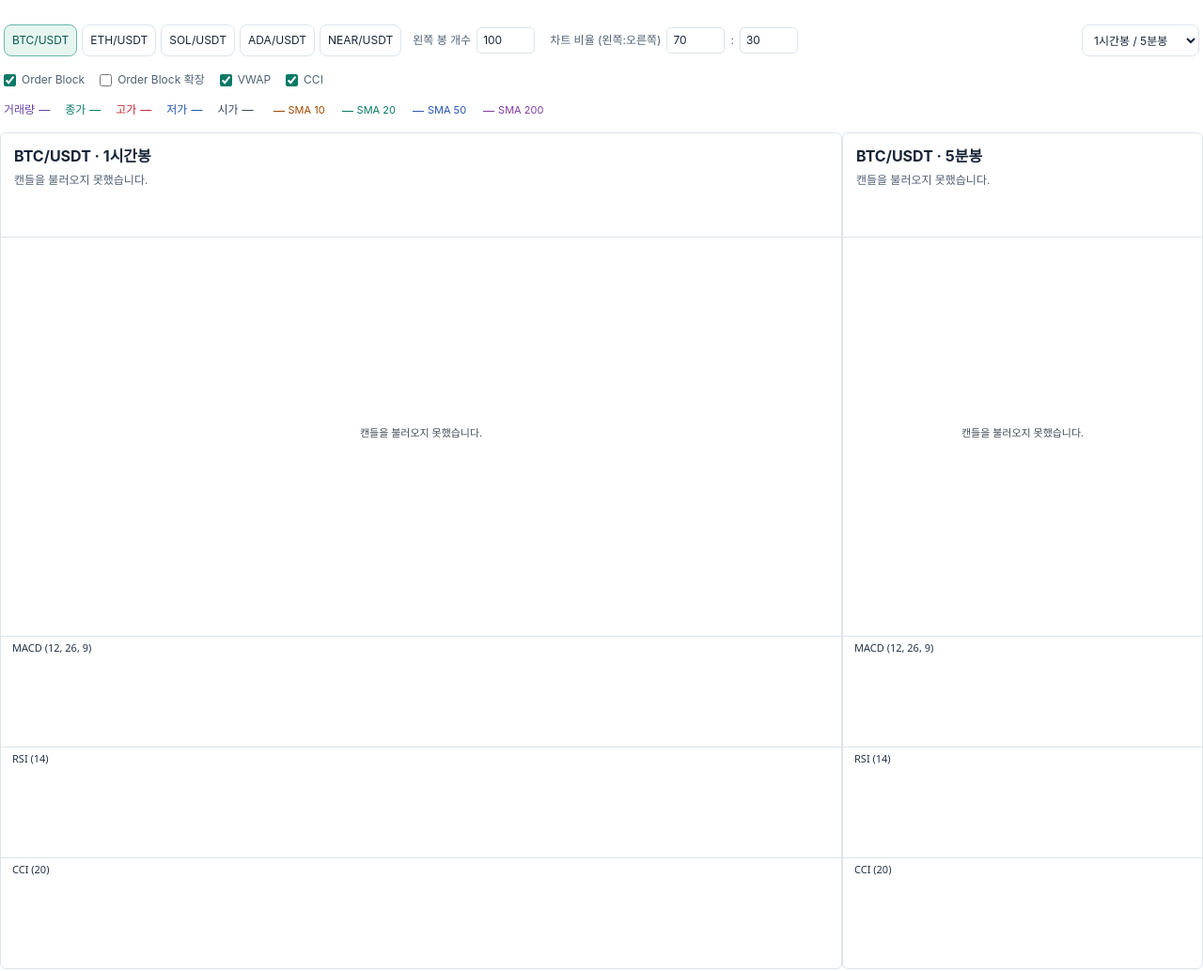
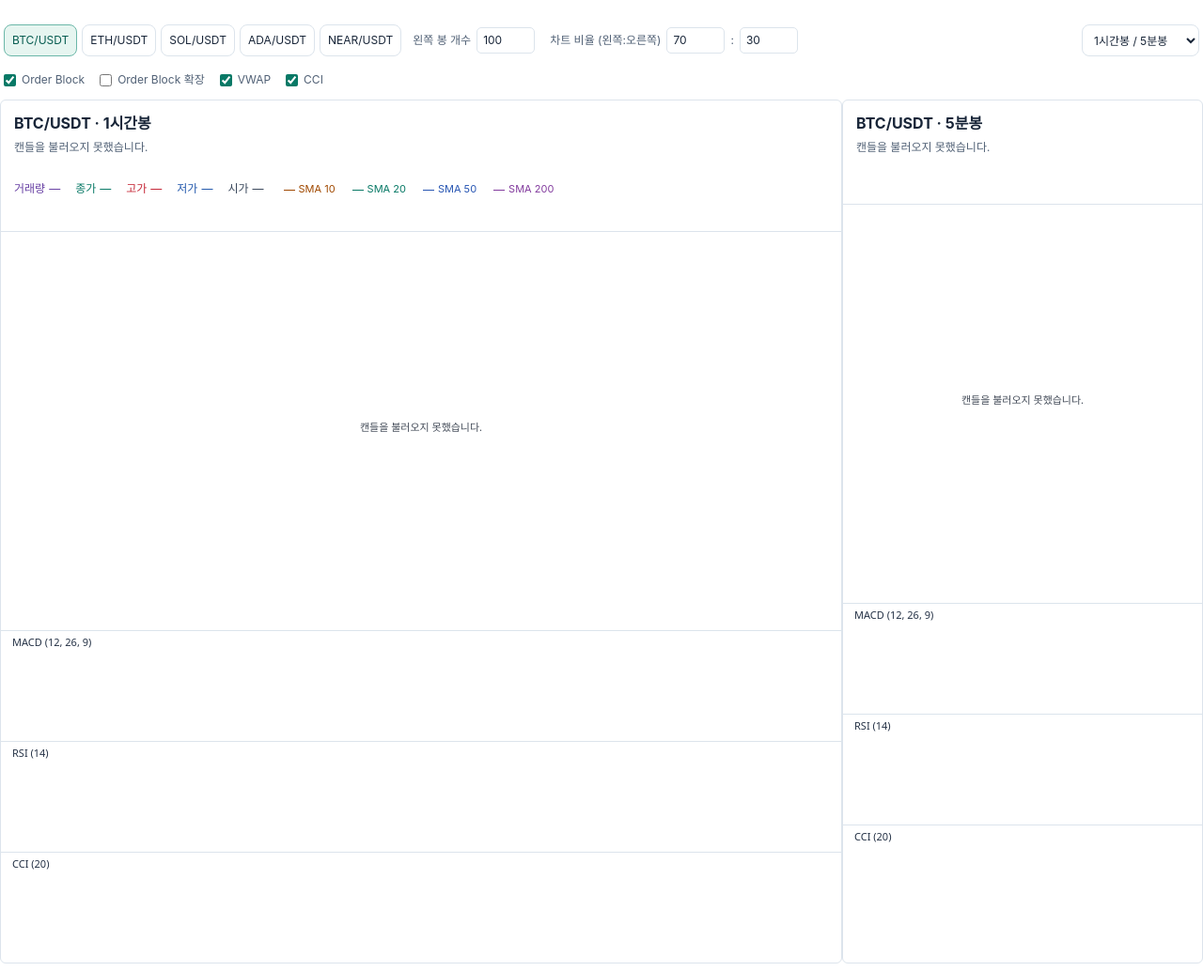
Before and after one commit to moneysweeper/CRT, a plain HTML site: page dist/index.html in a window 1280 px wide. Shown: the top 1034 px of the page at 94% size. Drawn offline with Linux system fonts and the light colour scheme; no server answers.

Commit message:
Move daily summary and SMA legend into left chart header

```diff
--- a/dist/index.html
+++ b/dist/index.html
@@ -20,7 +20,7 @@ main{padding-block:22px}
 .chart-settings label{display:inline-flex;align-items:center;gap:6px}
 .chart-settings input{width:62px;padding:4px 6px;font:inherit;color:#182538;border:1px solid var(--line);border-radius:5px}
 .chart-ratio{display:inline-flex;align-items:center;gap:6px}
-.daily{display:flex;flex-wrap:wrap;align-items:baseline;gap:5px 18px;margin:0 4px 12px;font-size:12px}
+.daily{display:flex;flex-wrap:wrap;align-items:baseline;gap:5px 18px;margin:6px 0 0;font-size:12px}
 .daily dl{display:flex;flex-wrap:wrap;gap:4px 16px;margin:0}
 .daily dl>div{display:flex;align-items:baseline;gap:4px;white-space:nowrap}
 .daily dt,.daily dd{margin:0}
@@ -96,7 +96,9 @@ a{color:inherit}
 <label><input id="vwap-toggle" type="checkbox" checked>VWAP</label>
 <label><input id="cci-toggle" type="checkbox" checked>CCI</label>
 </div>
-<section class="daily" aria-label="오늘 시세">
+
+<div class="grid">
+<article><div class="chart-head"><h2></h2><p class="readout"><span class="candle-date"></span><span class="next-candle" hidden></span><span class="candle-values" hidden><span class="candle-prices"></span> <span class="candle-change close-change"></span> <span class="candle-volume"></span> <span class="candle-change volume-change"></span></span></p><section class="daily" aria-label="오늘 시세">
 <dl>
 <div class="daily-volume"><dt>거래량</dt><dd><span id="day-volume">—</span><span class="daily-change" id="day-volume-change" aria-label="전일 대비 거래량 증감률"></span></dd></div>
 <div class="daily-close"><dt>종가</dt><dd><span id="day-close">—</span><span class="daily-change" id="day-close-change" aria-label="전일 대비 종가 증감률"></span></dd></div>
@@ -105,9 +107,7 @@ a{color:inherit}
 <div class="daily-open"><dt>시가</dt><dd id="day-open">—</dd></div>
 </dl>
 <div class="moving-averages" role="group" aria-label="단순이동평균선"></div>
-</section>
-<div class="grid">
-<article><div class="chart-head"><h2></h2><p class="readout"><span class="candle-date"></span><span class="next-candle" hidden></span><span class="candle-values" hidden><span class="candle-prices"></span> <span class="candle-change close-change"></span> <span class="candle-volume"></span> <span class="candle-change volume-change"></span></span></p><div class="reference"></div></div><canvas tabindex="0"></canvas>
+</section><div class="reference"></div></div><canvas tabindex="0"></canvas>
 <canvas class="oscillator" role="img" aria-label="왼쪽 차트 MACD (12, 26, 9)"></canvas>
 <canvas class="oscillator" role="img" aria-label="왼쪽 차트 RSI (14)"></canvas></article>
 <article><div class="chart-head"><h2></h2><p class="readout"><span class="candle-date"></span><span class="next-candle" hidden></span><span class="candle-values" hidden><span class="candle-prices"></span> <span class="candle-change close-change"></span> <span class="candle-volume"></span> <span class="candle-change volume-change"></span></span></p><div class="reference"></div></div><canvas tabindex="0"></canvas>
```
